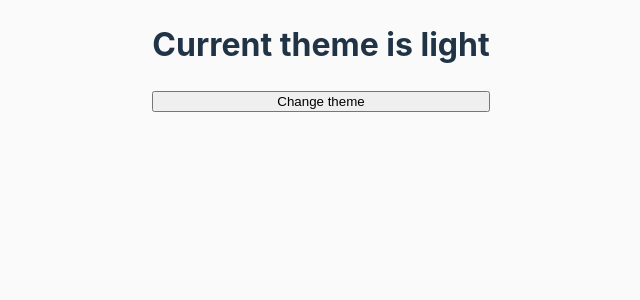
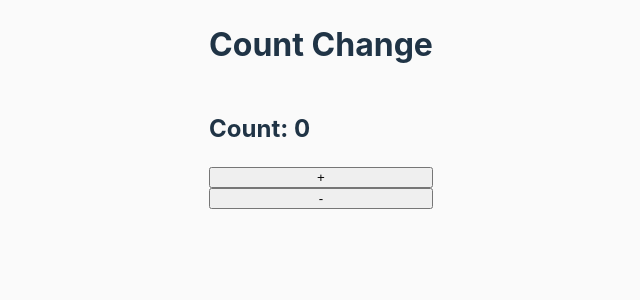
Before and after one commit to ofcljaved/learn-typescript, a React (Vite) app in the folder project02/: page / in a window 1280 px wide. Shown: the top 300 px of the page, without its empty margins (319-959 px from the left). Built offline with nearby package versions, Linux system fonts and the light colour scheme.

Commit message:
useReducer with TypeScript

```diff
--- a/project02/src/App.tsx
+++ b/project02/src/App.tsx
@@ -1,10 +1,31 @@
-import Theme from './components/theme';
+import { useReducer } from 'react';
 import { ThemeProvider } from './context/ThemeContext';
+import { reducer } from './reducer/reducer';
 
+const initalState = {
+  count: 0,
+};
 function App() {
+  const [state, dispatch] = useReducer(reducer, initalState);
+
+  const increment = (): void => {
+    dispatch({
+      type: 'INCREMENT',
+      payload: 1,
+    });
+  };
+  const decrement = (): void => {
+    dispatch({
+      type: 'DECREMENT',
+      payload: 1,
+    });
+  };
   return (
     <ThemeProvider>
-      <Theme />
+      <h1>Count Change</h1>
+      <h2>Count: {state.count}</h2>
+      <button onClick={increment}>+</button>
+      <button onClick={decrement}>-</button>
     </ThemeProvider>
   );
 }
--- /dev/null
+++ b/project02/src/reducer/reducer.ts
@@ -0,0 +1,22 @@
+type StateType = { count: number };
+
+type ActionType =
+  | {
+      type: 'INCREMENT';
+      payload: number;
+    }
+  | {
+      type: 'DECREMENT';
+      payload: number;
+    };
+
+export const reducer = (state: StateType, action: ActionType): StateType => {
+  switch (action.type) {
+    case 'INCREMENT':
+      return { count: state.count + action.payload };
+    case 'DECREMENT':
+      return { count: state.count - action.payload };
+    default:
+      return state;
+  }
+};
```
